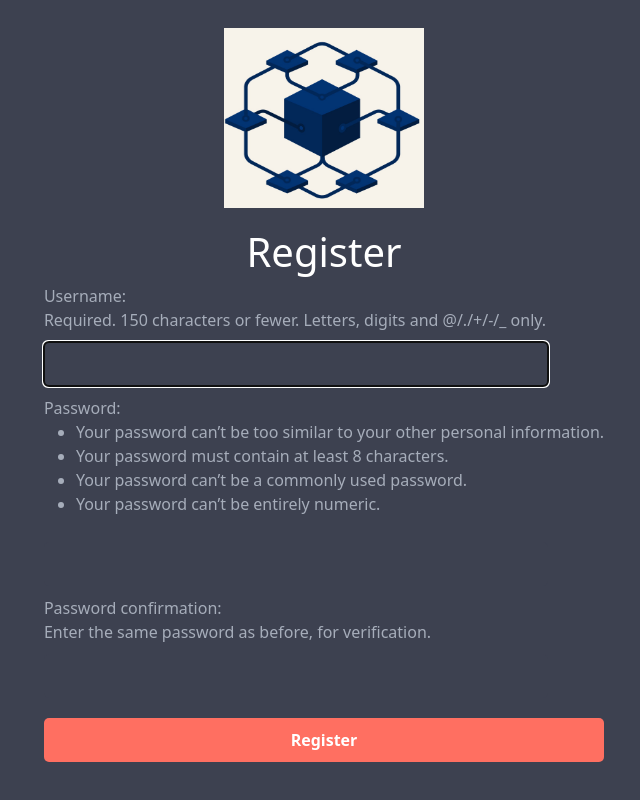
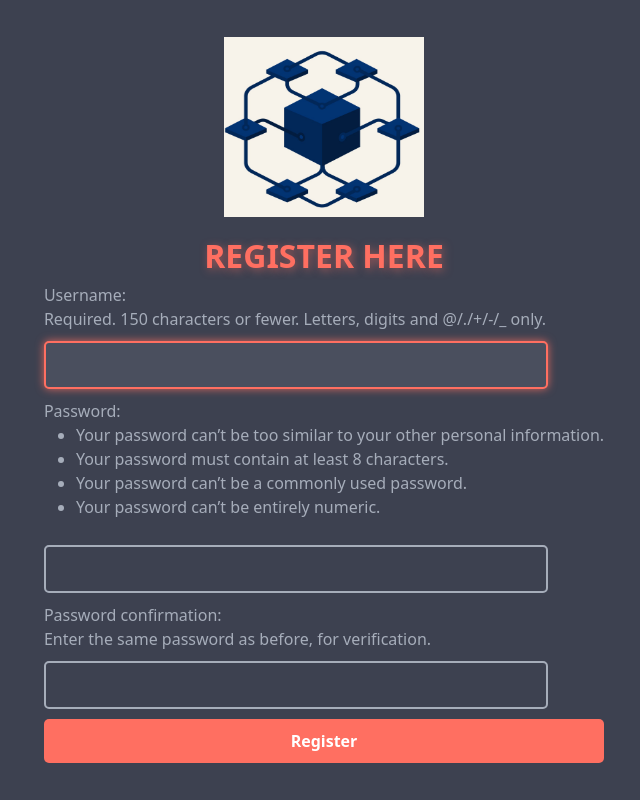
Before and after one commit to Chainwolf13/Encord, a Django app: page /register in a window 1280 px wide. Shown: the whole page, without its empty margins (316-956 px from the left). Run offline with Django 4.2, Linux system fonts and the light colour scheme.

Commit message:
Fixed Author name for file Fixed Register line on register.html

```diff
--- a/static/css/register-page.css
+++ b/static/css/register-page.css
@@ -22,14 +22,23 @@ body {
 }
 
 /* Input fields styling */
-input[type="text"], input[type="password"], input[type="submit"] {
+input[type="text"], input[type="password"] {
     width: 90%;
     padding: 10px;
     margin: 10px 0;
-    border: none;
+    border: 2px solid #a6adba; /* White border for contrast */
     border-radius: 5px;
     background-color: #3d4150;
     color: #ffffff;
+    outline: none;
+    transition: all 0.3s ease-in-out;
+}
+
+/* Highlight effect when clicked */
+input[type="text"]:focus, input[type="password"]:focus {
+    background-color: #4a4f5e; /* Slightly lighter */
+    border-color: #ff6f61; /* Highlight with red */
+    box-shadow: 0 0 8px rgba(255, 111, 97, 0.8); /* Soft glow */
 }
 
 /* Submit button */
@@ -42,6 +51,7 @@ input[type="submit"], .log-in {
     padding: 10px;
     border-radius: 5px;
     border: none;
+    transition: background 0.3s ease-in-out;
 }
 
 input[type="submit"]:hover, .log-in:hover {
@@ -57,6 +67,10 @@ img {
 
 /* Register Title */
 h1 {
-    color: white;
+    color: #ff6f61; /* Reddish theme */
     text-align: center;
+    font-size: 32px;
+    font-weight: bold;
+    text-transform: uppercase;
+    text-shadow: 2px 2px 8px rgba(255, 111, 97, 0.5);
 }
--- a/templates/register.html
+++ b/templates/register.html
@@ -17,7 +17,7 @@
 {#</html>#}
 
 <!--
-Oliver Calandra
+Jahmaro Gordon
 References: https://www.w3schools.com/howto/tryit.asp?filename=tryhow_css_login_form
 -->
 {% load static %}
@@ -40,7 +40,7 @@ References: https://www.w3schools.com/howto/tryit.asp?filename=tryhow_css_login_
 {#               <img src="{% static 'images/LogoTwo.png' %}" height="200px" width="200px"  >#}
 <img src="{% static "images/LogoWithoutText.png" %}"  height="200px" width="200px">
 
-<h1>Register</h1>
+<h1>Register Here</h1>
  <form action="{% url 'register' %}" method="post">
  {% csrf_token %}
  {{ form.as_div }}
```
